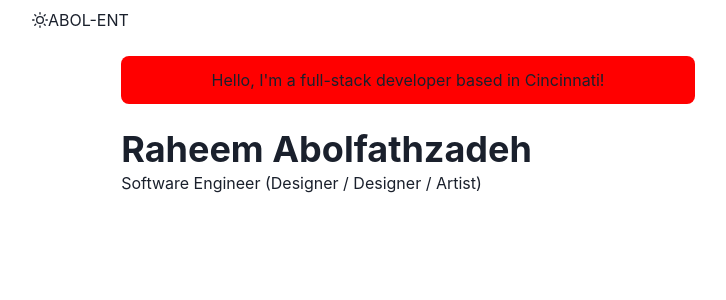
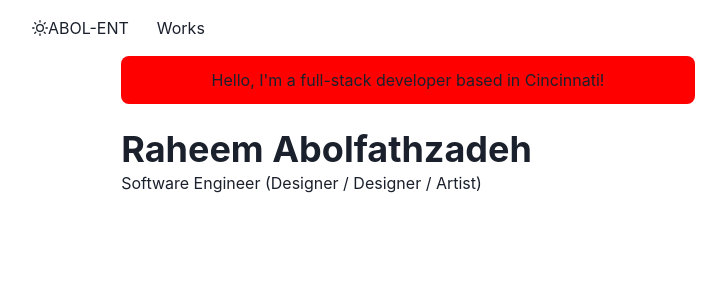
Before and after one commit to RaheemAbol/abol-ent, a Next.js app: page / in a window 1280 px wide. Shown: the top 300 px of the page, without its empty margins (232-958 px from the left). Built offline with nearby package versions, Linux system fonts and the light colour scheme.

Commit message:
added linkItem works to navbar

```diff
--- a/components/layouts/navbar.js
+++ b/components/layouts/navbar.js
@@ -66,7 +66,11 @@ const Navbar = props => {
           alignItems="center"
           flexGrow={1}
           mt={{ base: 4, nmd: 0 }}
-        ></Stack>
+        >
+          <LinkItem href="/works" path={{ path }}>
+            Works
+          </LinkItem>
+        </Stack>
       </Container>
     </Box>
   )
```
